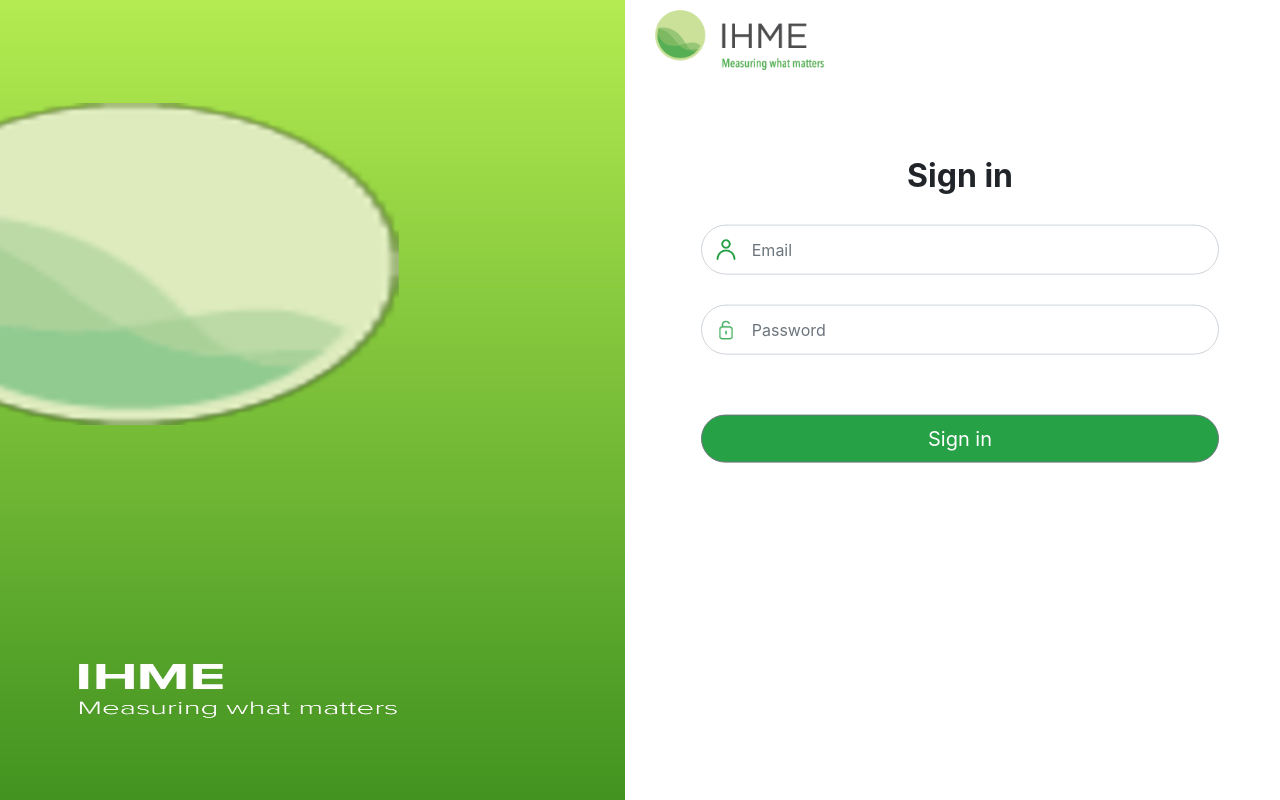
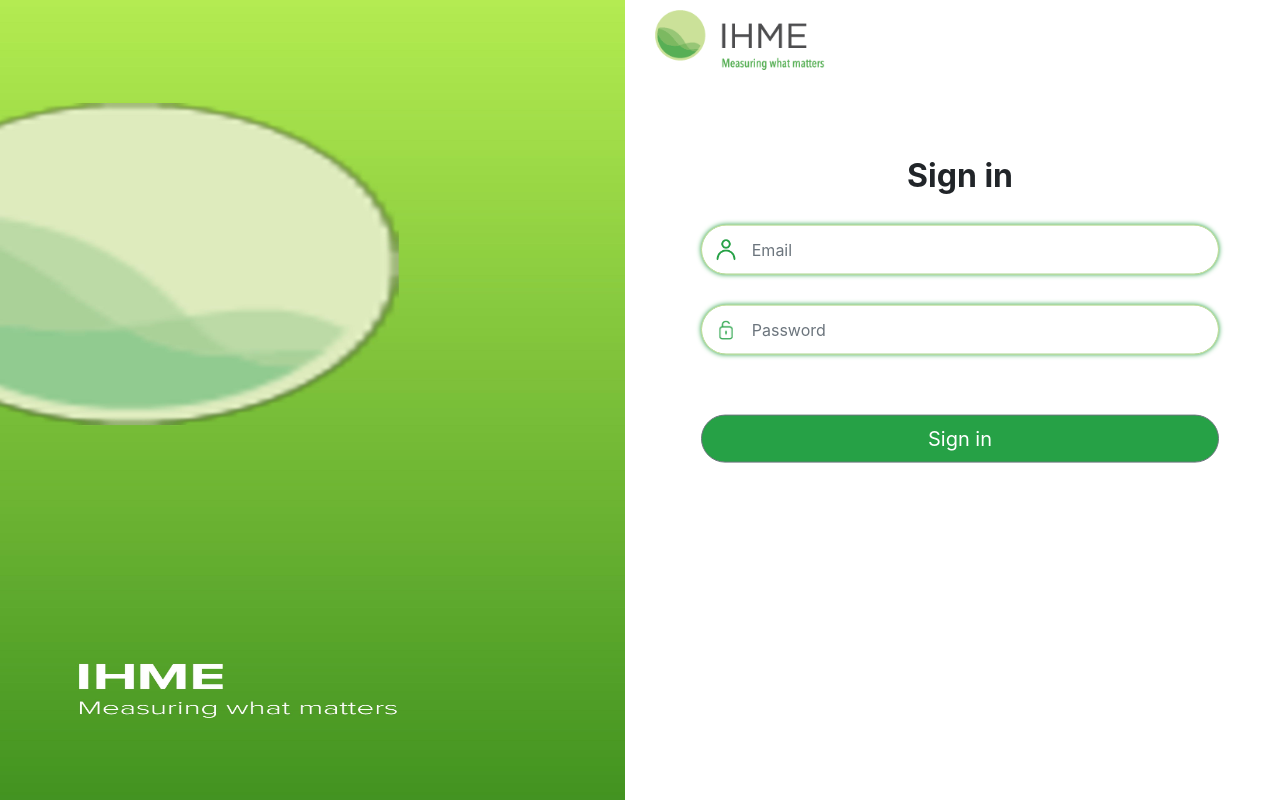
Before and after one commit to uwcapstoneihmeportal/uwcapstoneihmeportal.github.io, a React (Create React App) app in the folder client/: page /signin in a window 1280 px wide. Built offline with nearby package versions, Linux system fonts and the light colour scheme.

Commit message:
Add sign in border changes

```diff
--- a/client/src/components/AuthForm.js
+++ b/client/src/components/AuthForm.js
@@ -2,14 +2,16 @@
 import { FormGroup, FormFeedback, Input } from 'reactstrap';
 
 const InputStyle = {
-    borderRadius: '25px',
-    margin: '0 auto',
-    height: '50px',
-    width: '85%',
-    paddingLeft: '50px',
     backgroundRepeat: 'no-repeat',
     backgroundSize: '30px',
-    backgroundPosition: '2%'
+    backgroundPosition: '2%',
+    border: '1px solid #cbe2a0',
+    boxShadow: '0 0 5px #26a146',
+    borderRadius: '25px',
+    height: '50px',
+    margin: '0 auto',
+    paddingLeft: '50px',
+    width: '85%'
 }
 
 const FormGroupStyle = {
--- a/client/src/views/SignInView.js
+++ b/client/src/views/SignInView.js
@@ -1,15 +1,12 @@
 import React, { Component } from 'react';
 import { Container, Row, Col } from 'reactstrap'
-
 import AuthForm from '../components/AuthForm'
 import AuthButton from '../components/AuthButton'
 import LoadingIcon from '../components/LoadingIcon'
-
 import { withRouter, Redirect } from 'react-router-dom'
 
 const bannerImagePath = require('../images/login.jpg')
-
-const imageStyle = {
+const bannerImageStyle = {
     backgroundRepeat: 'no-repeat',
     backgroundSize: 'contain',
     width: '100%',
@@ -20,6 +17,12 @@
     textAlign: 'center',
     fontSize: '32px',
     fontWeight: 'bold'
+}
+
+const FormContainerStyle = {
+    margin: 'auto',
+    position: 'relative',
+    transform: 'translate(0%, 25%)'
 }
 
 class SignInView extends Component {
@@ -49,12 +52,12 @@
                 <Row>
                     <Col sm="6" className='d-none d-sm-block' style={{ paddingLeft: '0' }}>
                         <img src={bannerImagePath} alt="test"
-                            style={imageStyle} />
+                            style={bannerImageStyle} />
                     </Col>
                     <Col xs="12" sm="6">
                         {<img src={require("../images/ihme_logo.png")} alt="IHME logo" style={{ paddingTop: '10px', height: '80px' }} />}
 
-                        <div style={{ margin: 'auto', position: 'relative', transform: 'translate(0%, 25%)' }}>
+                        <div style={FormContainerStyle}>
                             <h1 style={H1Style}>Sign in</h1>
                             <form>
                                 <AuthForm labelText="Email" imagePath={require("../images/green_user.png")}/>
```
